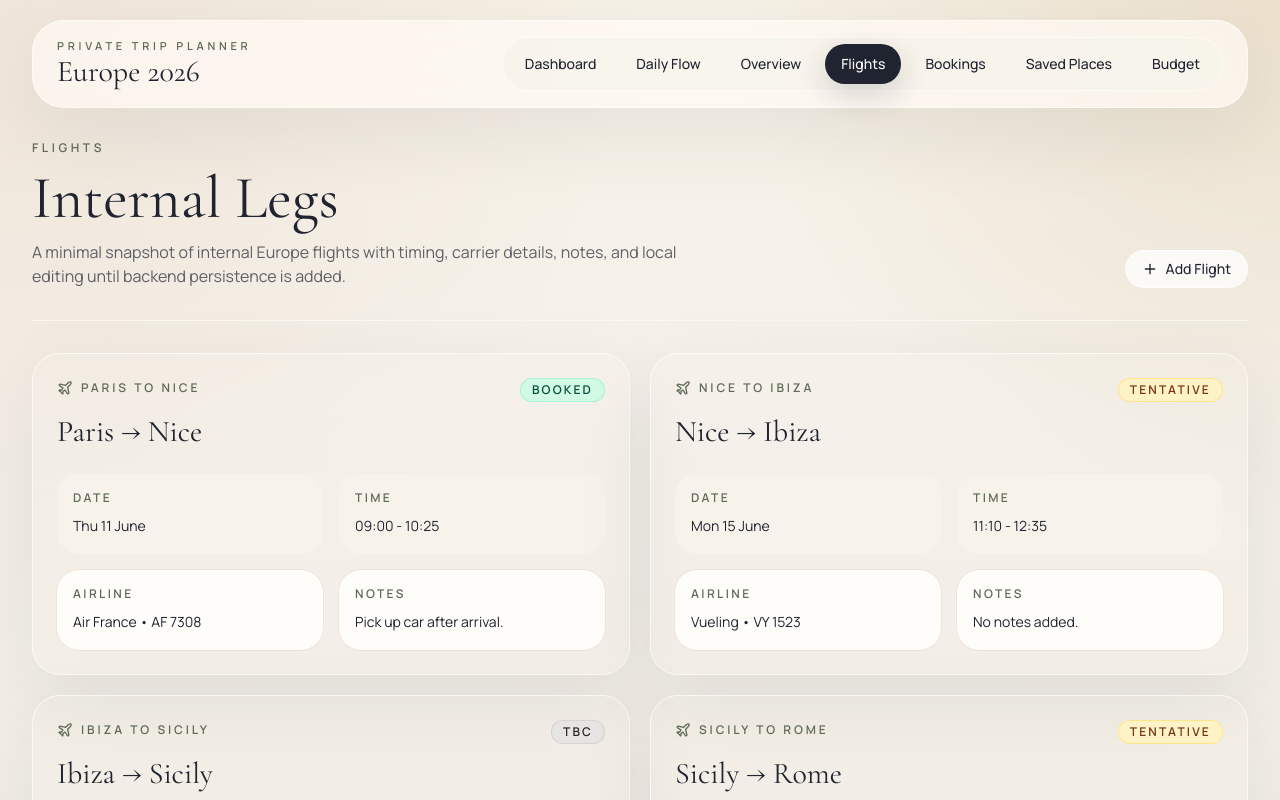
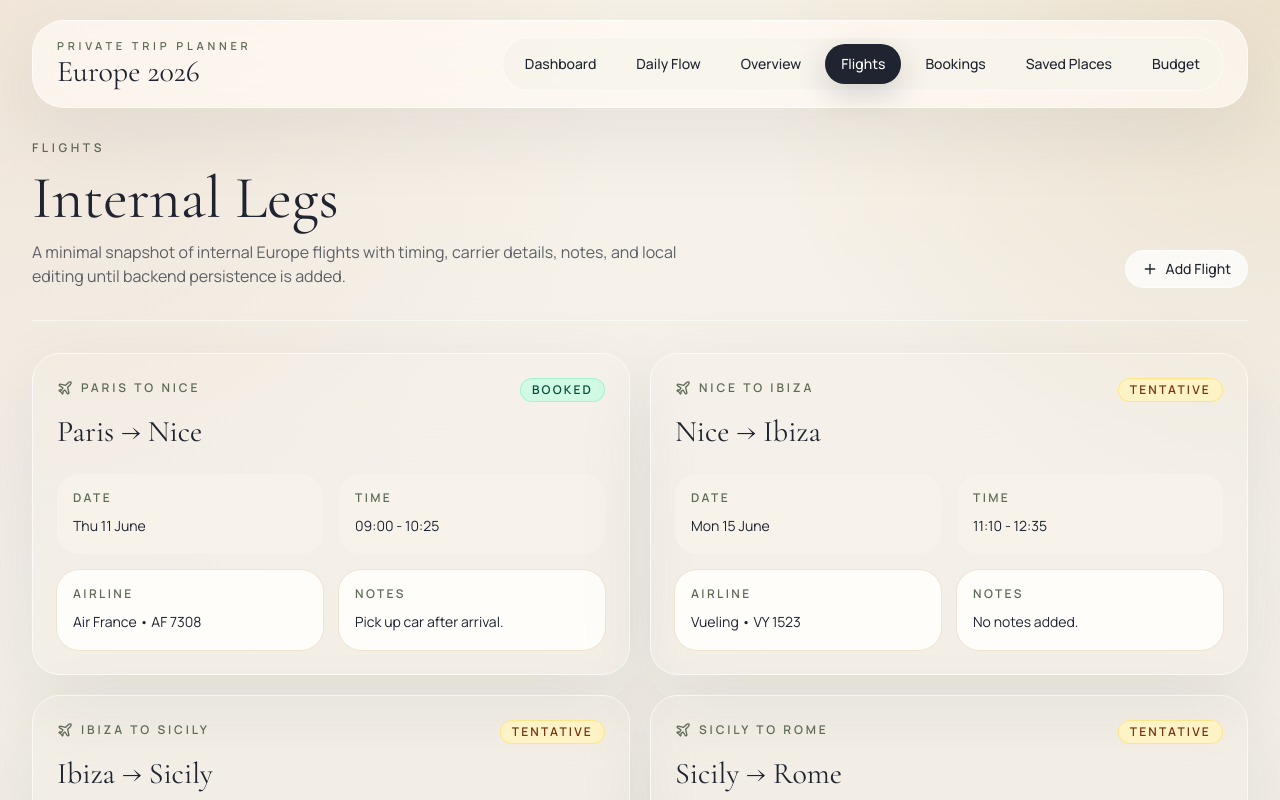
Before and after one commit to michaeljsboyd/Euro2026, a Next.js app: page /flights in a window 1280 px wide. Shown: the top 800 px of the page. Built offline with nearby package versions, Linux system fonts and the light colour scheme.

Commit message:
Add itinerary city routes

```diff
--- a/components/flights-board.tsx
+++ b/components/flights-board.tsx
@@ -21,7 +21,7 @@ interface Flight {
   notes: string;
 }
 
-interface FlightDraft {
+type FlightDraft = {
   id: string | null;
   from: string;
   to: string;
@@ -30,9 +30,9 @@ interface FlightDraft {
   arrivalTime: string;
   airline: string;
   flightNumber: string;
-  status: BookingStatus;
-  notes: string;
-}
+  status: "booked" | "tentative";
+  notes?: string;
+};
 
 const initialFlights: Flight[] = [
   {
@@ -68,7 +68,7 @@ const initialFlights: Flight[] = [
     arrivalTime: "13:05",
     airline: "ITA Airways",
     flightNumber: "AZ 8114",
-    status: "tbc",
+    status: "tentative",
     notes: "Final route still to confirm."
   },
   {
@@ -85,7 +85,7 @@ const initialFlights: Flight[] = [
   }
 ];
 
-const statuses: BookingStatus[] = ["booked", "tentative", "tbc"];
+const statuses: FlightDraft["status"][] = ["booked", "tentative"];
 
 function emptyDraft(): FlightDraft {
   return {
@@ -103,7 +103,10 @@ function emptyDraft(): FlightDraft {
 }
 
 function draftFromFlight(flight: Flight): FlightDraft {
-  return { ...flight };
+  return {
+    ...flight,
+    status: flight.status === "tbc" ? "tentative" : flight.status
+  };
 }
 
 export function FlightsBoard() {
@@ -128,33 +131,25 @@ export function FlightsBoard() {
       return;
     }
 
+    const id = draft.id ?? crypto.randomUUID();
+    const nextFlight: Flight = {
+      ...draft,
+      id,
+      from,
+      to,
+      airline,
+      flightNumber,
+      notes: draft.notes ?? ""
+    };
+
     if (draft.id) {
       setFlights((current) =>
         current.map((flight) =>
-          flight.id === draft.id
-            ? {
-                ...flight,
-                ...draft,
-                from,
-                to,
-                airline,
-                flightNumber
-              }
-            : flight
+          flight.id === draft.id ? nextFlight : flight
         )
       );
     } else {
-      setFlights((current) => [
-        ...current,
-        {
-          id: `flight-${Date.now()}`,
-          ...draft,
-          from,
-          to,
-          airline,
-          flightNumber
-        }
-      ]);
+      setFlights((current) => [...current, nextFlight]);
     }
 
     closeModal();
@@ -291,7 +286,7 @@ export function FlightsBoard() {
                 <select
                   value={draft.status}
                   onChange={(event) =>
-                    setDraft({ ...draft, status: event.target.value as BookingStatus })
+                    setDraft({ ...draft, status: event.target.value as FlightDraft["status"] })
                   }
                   className="w-full rounded-[20px] border border-[#e7dccd] bg-[#fffdfa] px-4 py-3 text-sm text-ink outline-none transition focus:border-gold"
                 >
```
